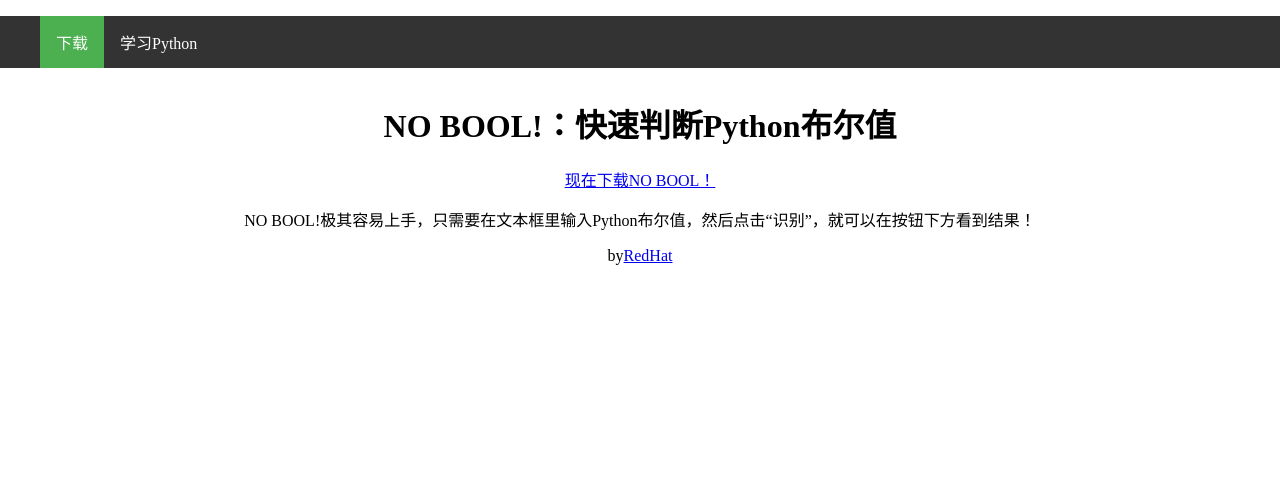
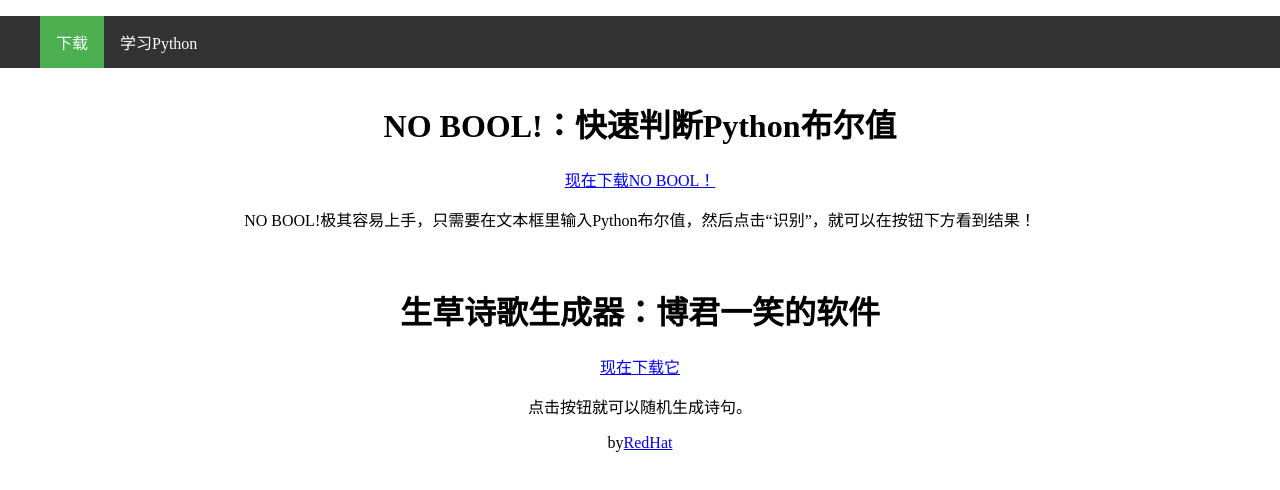
Before and after one commit to JudyInRedHat/NOBOOLWeb, a plain HTML site: page index.html in a window 1280 px wide. Drawn offline with Linux system fonts and the light colour scheme.

Commit message:
Update index.html

```diff
--- a/index.html
+++ b/index.html
@@ -2,7 +2,7 @@
 <html>
     <head>
         <meta charset="utf-8">
-        <title>NO BOOL!——给初学者的快速判断Python布尔表达式的软件</title>
+        <title>由红帽所编写的所有的程序</title>
         <link rel="shortcut icon" type="image/x-ico" href="img/icon.ico"/>
         <link href="style/style.css" type=text/css rel=stylesheet>
     </head>
@@ -15,6 +15,10 @@
         <h1>NO BOOL!：快速判断Python布尔值</h1>
         <a href="download/NO BOOL!.zip">现在下载NO BOOL！</a>
         <p>NO BOOL!极其容易上手，只需要在文本框里输入Python布尔值，然后点击“识别”，就可以在按钮下方看到结果！</p>
+        <br/>
+        <h1>生草诗歌生成器：博君一笑的软件</h1>
+        <a href="download/生草诗歌生成器.zip">现在下载它</a>
+        <p>点击按钮就可以随机生成诗句。</p>
         <p>by<a href="https://github.com/JudyInRedHat">RedHat</a></p>
     </div>
 </body>
```
